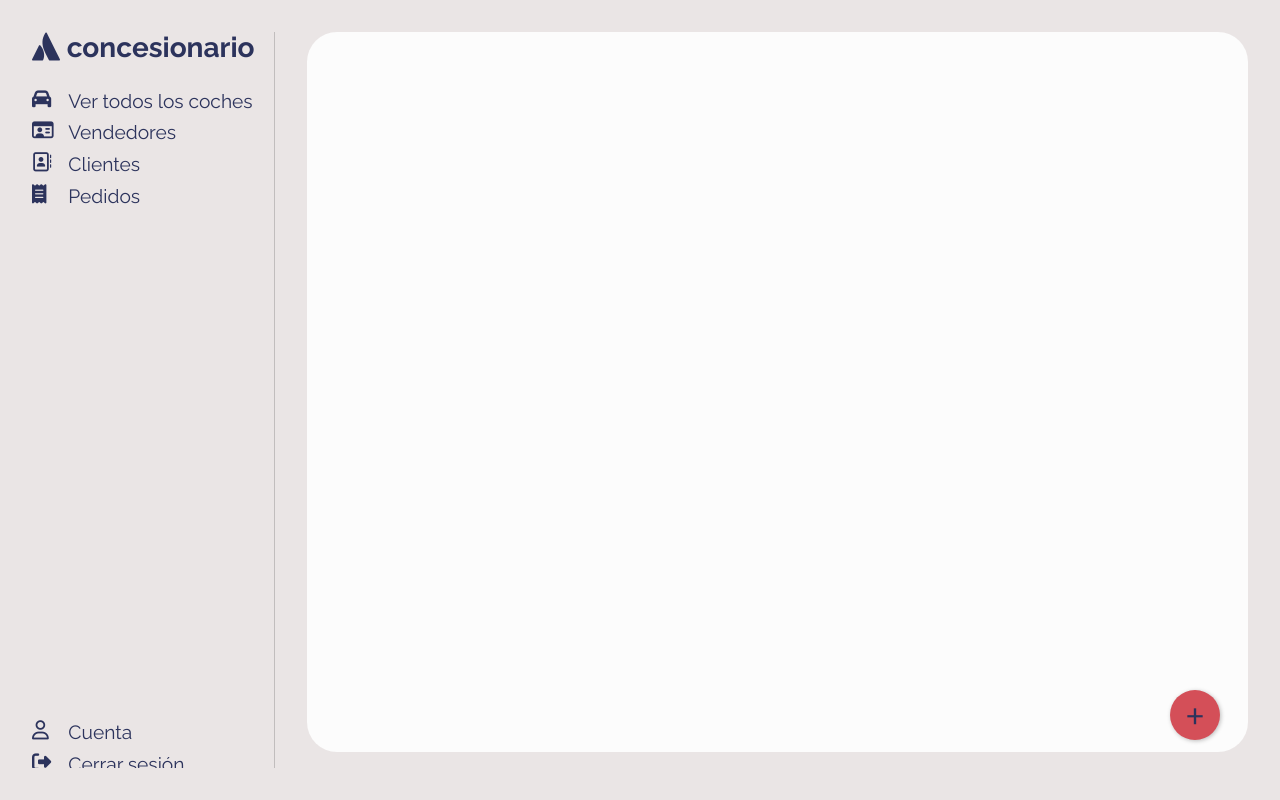
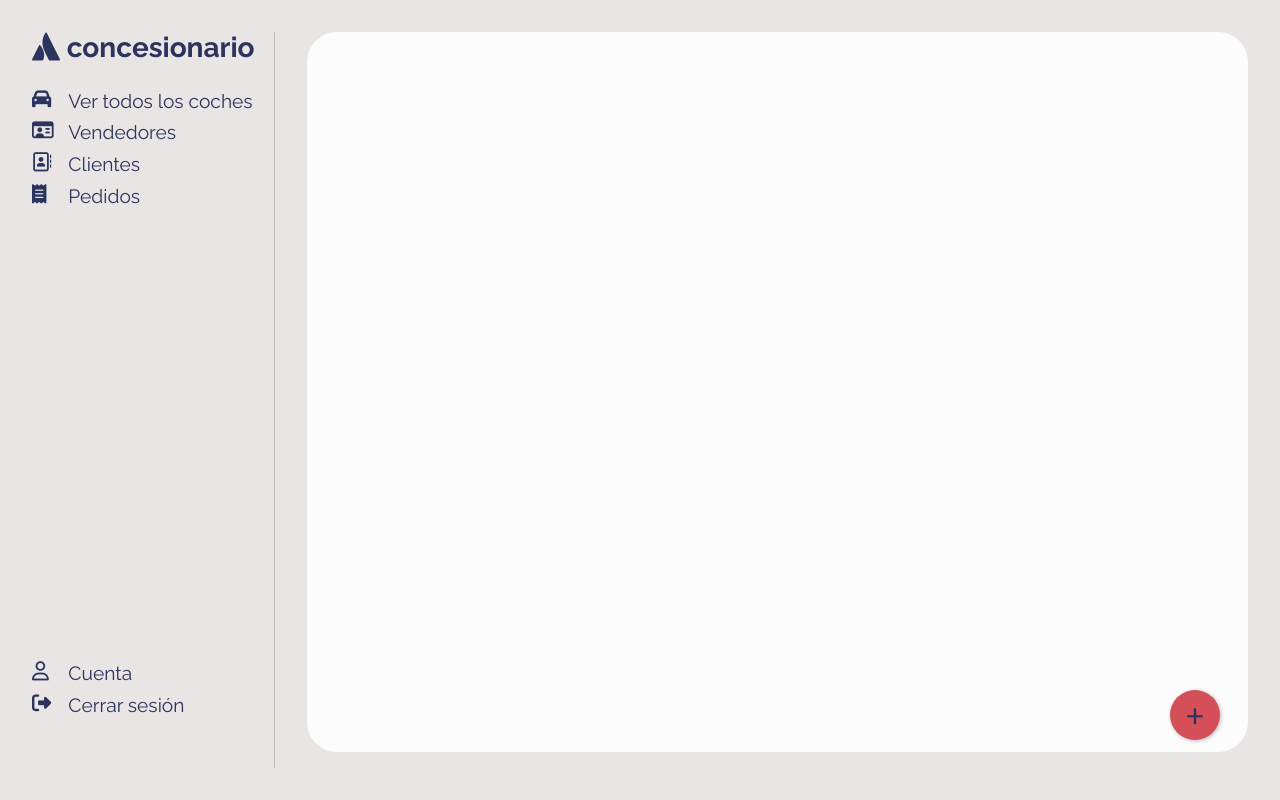
Before and after one commit to riskezwn/concesionario_app, a PHP site: page /index.php in a window 1280 px wide. Run offline with PHP 8.4, Linux system fonts and the light colour scheme; the visitor is signed in with stand-in values (Sample User, id 1); data that the repository does not hold is empty; some libraries are stand-ins or nearby versions.

Commit message:
fix nav buttons

```diff
--- a/assets/css/style.css
+++ b/assets/css/style.css
@@ -37,7 +37,7 @@ nav .nav-logo {
   font-weight: 700;
 }
 nav .nav-container {
-  height: 100%;
+  height: 92%;
   display: flex;
   justify-content: space-between;
   flex-direction: column;
```
